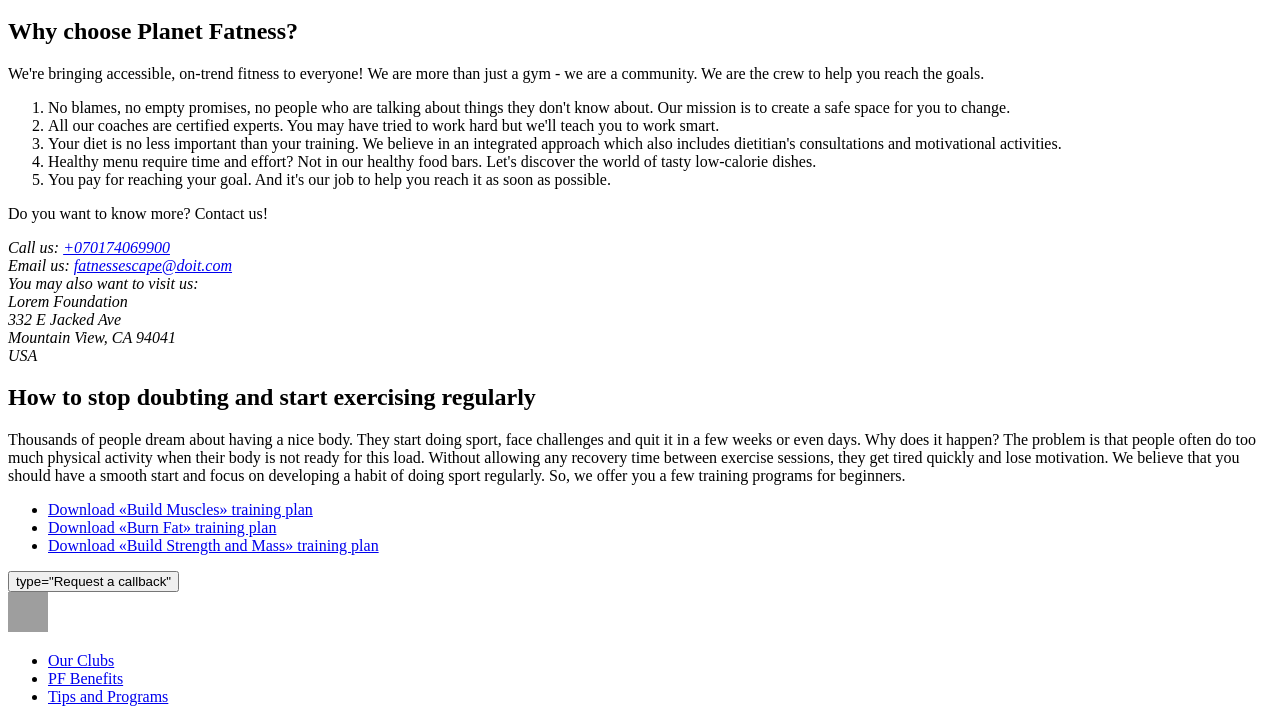
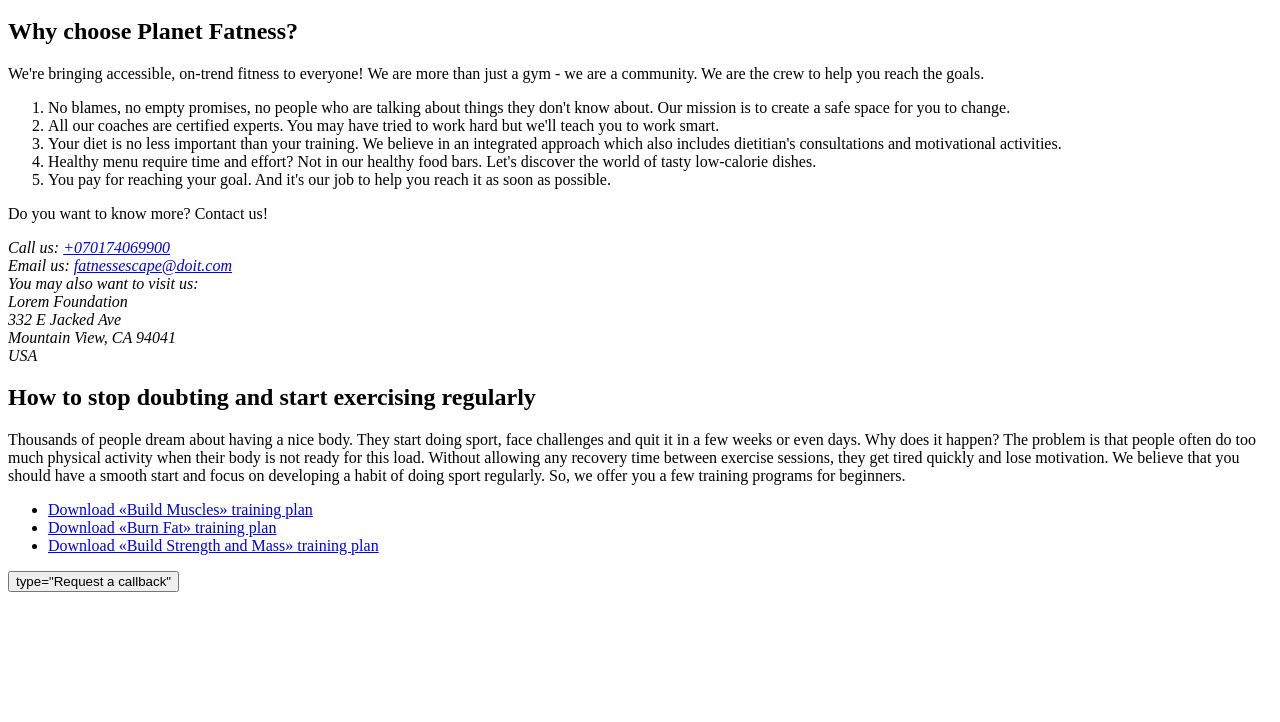
Before and after one commit to Evgeniy0701/goit-markup-hw-01, a plain HTML site: page index.html in a window 1280 px wide. Shown: the part 1075-1797 px from the top of the page. After the commit the page ends 1675 px from the top, so only its background shows below. Drawn offline with Linux system fonts and the light colour scheme; grey boxes are pictures that could not be loaded.

Commit message:
update 4

```diff
--- a/index.html
+++ b/index.html
@@ -155,24 +155,6 @@
     <address>
         <button> type="Request a callback"</button>
     </address>
-<header>
-    <a href="/">
-      <img
-        src="https://ac.goit.global/fullstack/html-css-v2/module-1/autocheck/b04pflogo.svg"
-        width="40"
-        height="40"
-        alt="Planet Fatness logo"
-      />
-    </a>
-
-    <nav>
-      <ul>
-        <li><a href="#clubs">Our Clubs</a></li>
-        <li><a href="#benefits">PF Benefits</a></li>
-        <li><a href="#programs">Tips and Programs</a></li>
-      </ul>
-    </nav>
-  </header>
 
 </body>
 </html>
```
Lines whose indentation alone changed are shown as unchanged.
